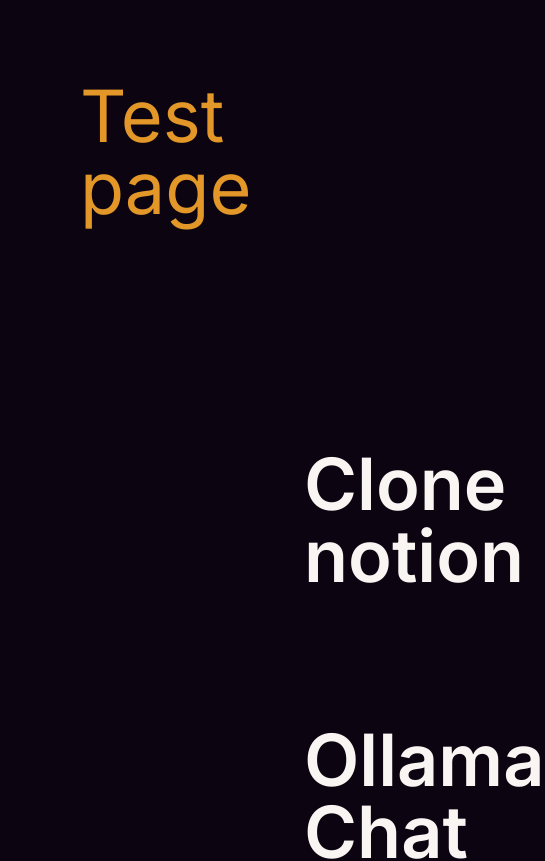
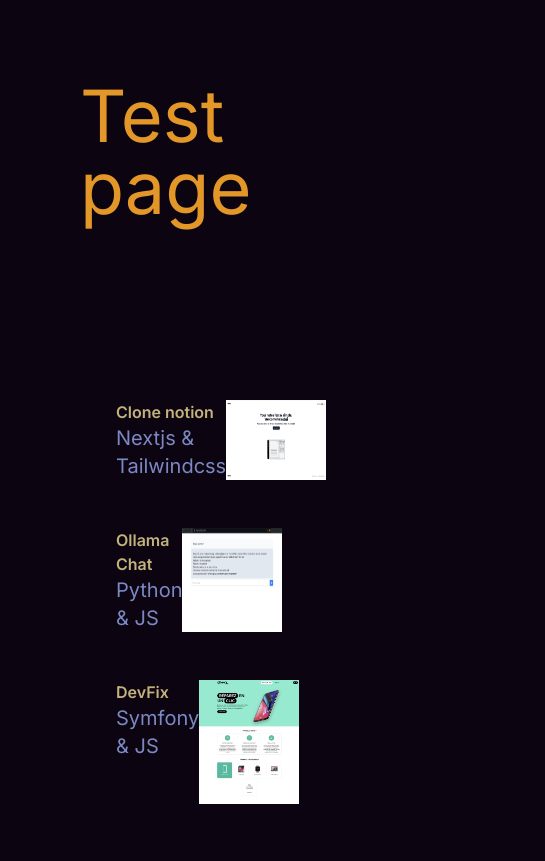
Before and after one commit to Aissam-salman/folio-web, a Next.js app: page /test in a window 390 px wide. Shown: the top 861 px of the page, 545 px wide, since content can reach past the window. Built offline with nearby package versions, Linux system fonts and the light colour scheme.

Commit message:
fix: responsive link website

```diff
--- a/components/profile.tsx
+++ b/components/profile.tsx
@@ -3,7 +3,7 @@
 
 const Profile = () => {
     return (
-        <div className="flex flex-col items-center p-4 md:p-10 lg:px-16">
+        <div className="flex flex-col items-center py-20 p-4 md:p-10 lg:px-16">
             <div className="flex flex-col sm:flex-row gap-6 sm:gap-10">
                 <div className="relative flex justify-center">
                     <Image
--- a/components/work/Menu.tsx
+++ b/components/work/Menu.tsx
@@ -28,7 +28,7 @@
     ];
 
     return (
-        <div id={id} className={`p-52   `}>
+        <div id={id} className={`py-40 p-5 sm:p-52`}>
             <nav className="flex flex-col space-y-4">
                 {menuItems.map((item, index) => (
                     <MenuItem key={index} {...item} />
--- a/components/work/MenuItem.tsx
+++ b/components/work/MenuItem.tsx
@@ -2,6 +2,8 @@
 import React, {useCallback, useEffect, useRef, useState} from 'react';
 import gsap from "gsap";
 import ScrambleText from "@/lib/ScrambleText";
+import {useMediaQuery} from "usehooks-ts";
+import Image from "next/image";
 
 interface MenuItemProps {
     text: string;
@@ -12,6 +14,8 @@
 
 
 const MenuItem: React.FC<MenuItemProps> = ({text, subText, imgSrc, linkWork}) => {
+    const isMobileOrTablet = useMediaQuery("(max-width: 768px)");
+
     const itemRef = useRef<HTMLAnchorElement>(null);
     const revealRef = useRef<HTMLDivElement>(null);
     const revealInnerRef = useRef<HTMLDivElement>(null);
@@ -146,12 +150,33 @@
         };
     }, [])
 
-
+    if (isMobileOrTablet) {
+        return (
+            <a
+                href={linkWork}
+                target={"_blank"}
+                className="relative p-4 group flex justify-between"
+            >
+                <div className={"flex flex-col"}>
+                    <span className="block text:2xl sm:text-7xl text-dun-900 font-semibold">
+                        <span className={"text-[#C3B27C]"}>{text}</span>
+                    </span>
+                    <span className="block text-xl text-[#7C88C3]">{subText}</span>
+                </div>
+                <Image
+                    src={imgSrc}
+                    alt={"screenshot website"}
+                    width={100}
+                    height={100}
+                />
+            </a>
+        )
+    } else {
         return (
             <a href={linkWork} target={`_blank`} ref={itemRef} className="relative block p-4 group hover:cursor-pointer"
                data-img={imgSrc}
                onMouseMove={handleMouseEnter} onMouseLeave={handleMouseLeave}>
-            <span className="block text-7xl text-dun-900 font-semibold">
+            <span className="block text:2xl sm:text-7xl text-dun-900 font-semibold">
                 <span ref={textRef}>{text}</span>
             </span>
                 <span className="block text-xl text-transparent" ref={subTextRef}>{subText}</span>
@@ -165,6 +190,9 @@
                 </div>
             </a>
         );
+    }
+
+
 };
 
 export default MenuItem;
```
Lines whose indentation alone changed are shown as unchanged.
